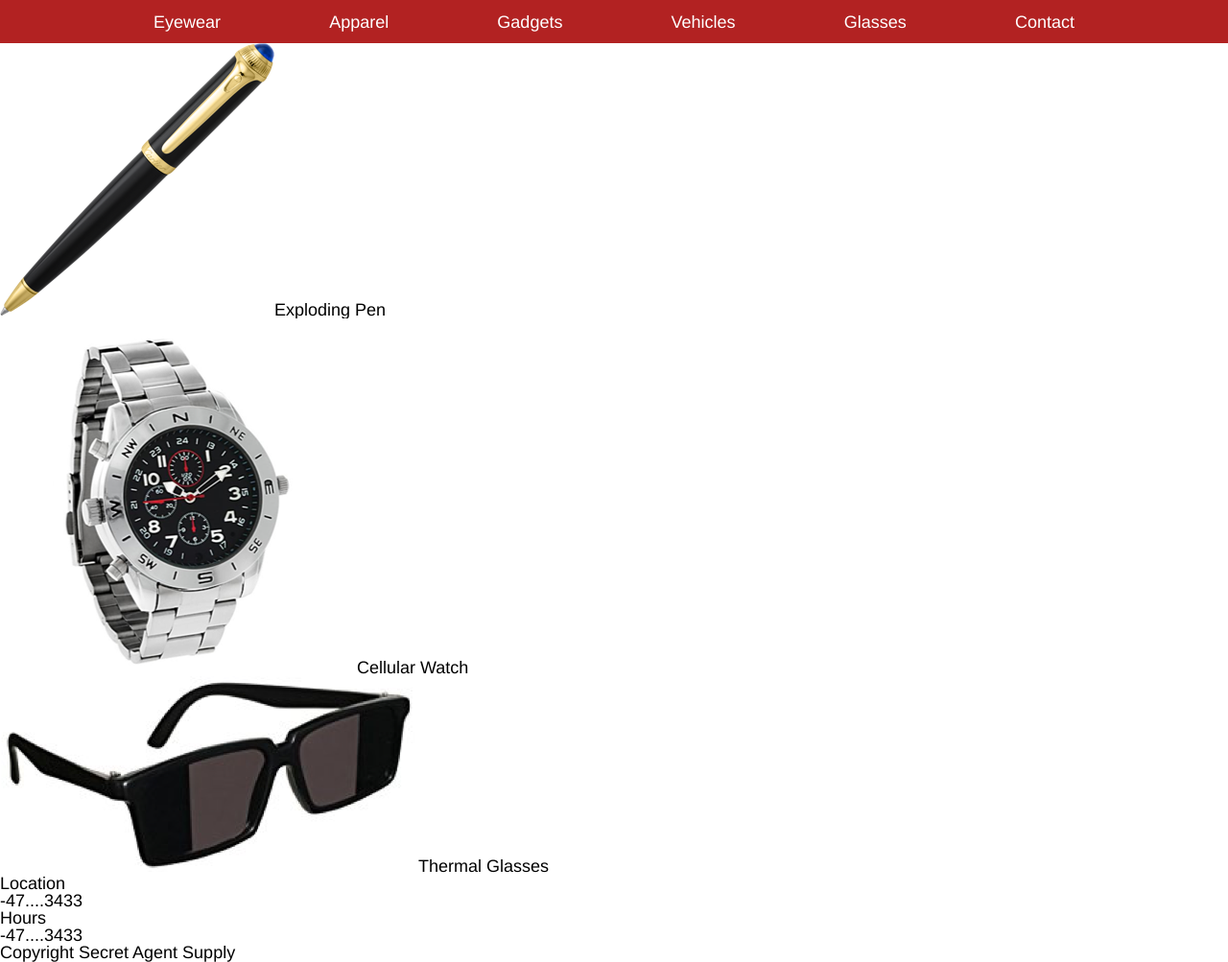
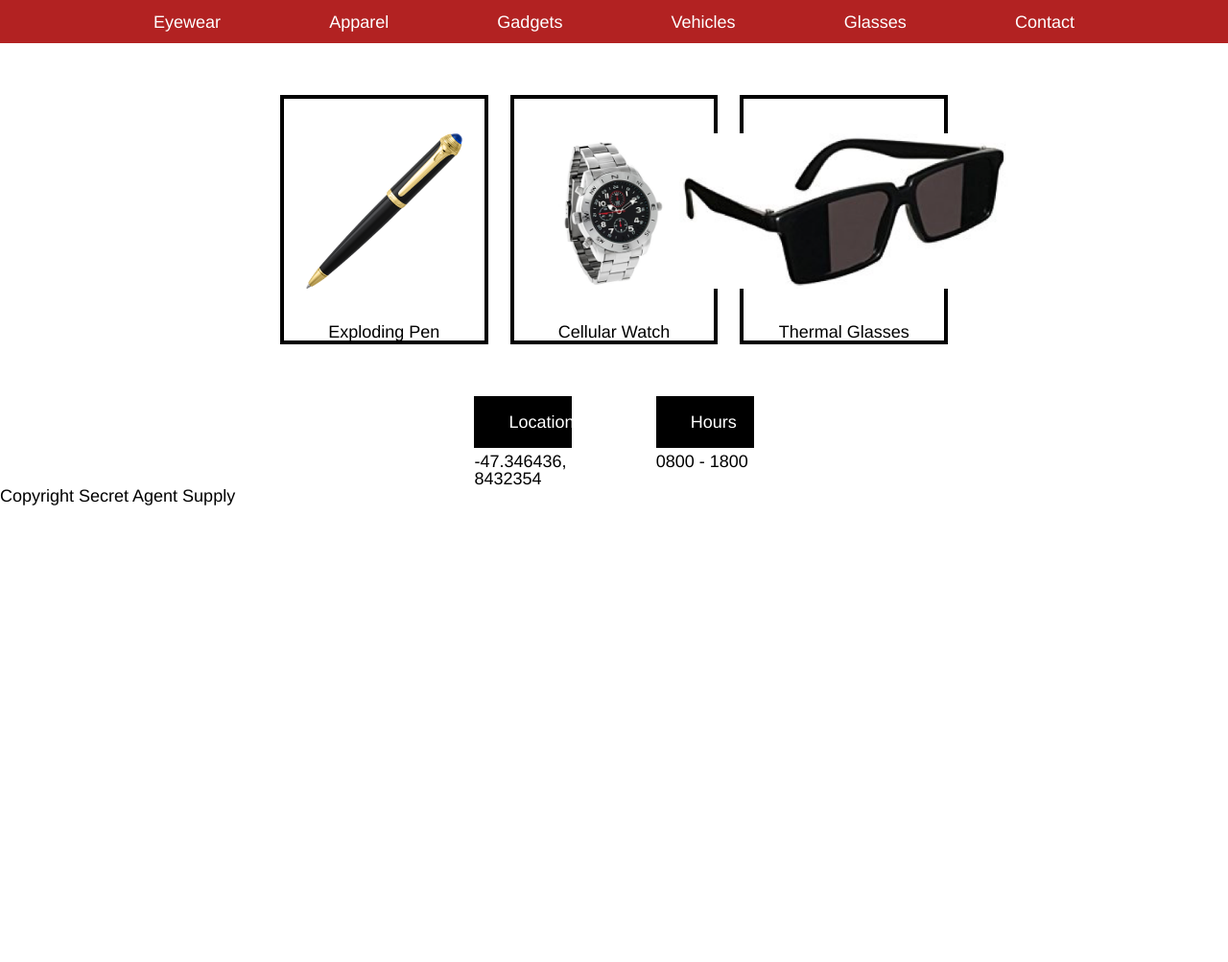
Before and after one commit to lcarpenter2017/secretagentsupply, a plain HTML site: page index.html in a window 1280 px wide. Shown: the part 520-1523 px from the top of the page at 96% size. After the commit the page ends 1047 px from the top, so only its background shows below. Drawn offline with Linux system fonts and the light colour scheme.

Commit message:
Most recent changes

```diff
--- a/index.html
+++ b/index.html
@@ -23,7 +23,7 @@
     </div>
          <!--This is the Nav Bar-->
         <nav>
-            <div class="ninesixtynav">
+            <div class="ninesixtycontainer">
           <span><a href="#eyewear">Eyewear</a></span>
           <span><a href="#apparel">Apparel</a></span>
           <span><a href="#gadgets">Gadgets</a></span>
@@ -33,14 +33,20 @@
                 </div></nav>
     <!--This is the Products Section-->
     <div class ="productcontainer">
-        <div class="ninesixtyproduct">
-                <div class="product"><img class="products" src="resources/images/pen.png"><span>Exploding Pen</span></div>
-                <div class="product"><img class="products" src="resources/images/watch.png"><span>Cellular Watch</span></div>
-                <div class="product"><img class="products" src="resources/images/glasses.png"><span>Thermal Glasses</span></div></div>
-             <div class="storeinfo">
-                 <div class="location"><span>Location</span><h5>-47....3433</h5></div>
-                 <div class="location"><span>Hours</span><h5>-47....3433</h5></div>
-            </div>
+        <div class="ninesixtycontainer">
+                <div class="product"><img class="spygear" src="resources/images/pen.png"><span>Exploding Pen</span></div>
+                <div class="product"><img class="spygear" src="resources/images/watch.png"><span>Cellular Watch</span></div>
+                <div class="product"><img class="spygear" src="resources/images/glasses.png"><span>Thermal Glasses</span></div></div>
+             <div class="ninesixtycontainer" id="locationhours">
+                 <div class="location">
+                     <div class="caption">
+                         <span>Location</span></div>
+                         <h5>-47.346436, 8432354</h5></div>
+                 <div class="hours">
+                     <div class="caption">
+                         <span>Hours</span></div>
+                         <h5>0800 - 1800</h5></div>
+                </div>
         </div>
     <!--This is the Footer-->
     <footer>
--- a/resources/css/style.css
+++ b/resources/css/style.css
@@ -57,7 +57,7 @@ nav {
     background-color: firebrick;
 }
 
-.ninesixtynav {
+.ninesixtycontainer {
     display: flex;
     max-width: 960px;
     margin: 0 auto;
@@ -96,20 +96,55 @@ h2 {
 }
 
 .productcontainer {
-    display: flex;
-    flex-direction: column;
-    background-color: white;
-   justify-content: center;
-}
-
-.ninesixtyproduct {
-
+  display: flex;
+  flex-direction: column;
+  background-color: white;
+  justify-content: center;
+  width: 100%
 }
 
 .product {
-
+    margin: 3rem 0rem;
+    border: 4px solid black;
+    width: 30%;
+    display: inline-flex;
+    flex-direction: column;
+    align-items: center;
 }
 
-img .products {
+img.spygear {
+    display: flex;
+    align-items: center;
+    height: 9rem;
+    margin: 2rem 0rem;
+}
 
+#locationhours {
+    max-width: 960;
+    margin: 0rem auto;
 }
+
+.location {
+    margin: 0rem;
+    width: 35%
+}
+
+.caption {
+    background-color: black;
+    padding: 1rem 2rem;
+    margin: 0px 0px 5px 0px;
+    color: white;
+}
+
+h5 {
+    background-color: white;
+    color: black;
+    text-align: left;
+    padding: 0px;
+    margin: 0px;
+}
+
+.hours {
+    margin: 0rem;
+    width: 35%;
+}
```
